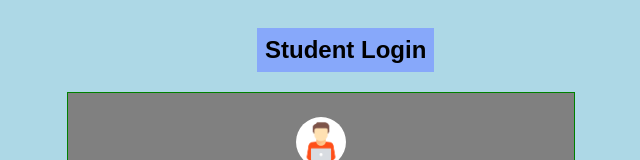
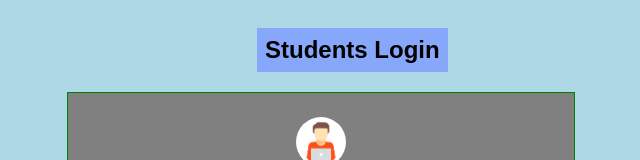
Before and after one commit to Shirazuddin/Login-form, a plain HTML site: page index.html/index.html in a window 1280 px wide. Shown: the top 160 px of the page, without its empty margins (371-1011 px from the left). Drawn offline with Linux system fonts and the light colour scheme.

Commit message:
second commit

```diff
--- a/index.html/index.html
+++ b/index.html/index.html
@@ -9,7 +9,7 @@
 </head>
 <body>
     <b>
-    <h2 class="h2">Student Login</h2>
+    <h2 class="h2">Students Login</h2>
     </b>
 <form class="form" action="" method="">
 <div class="imagecontainer">
```
